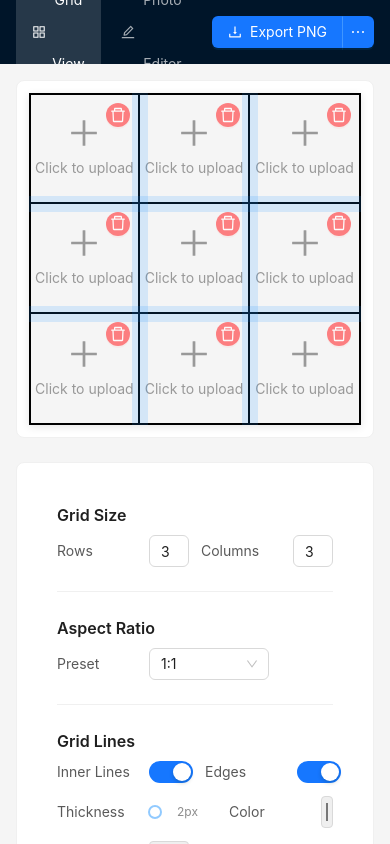
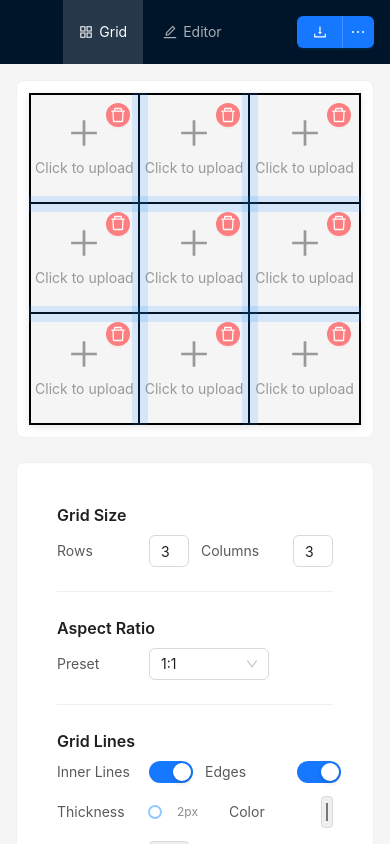
Before and after one commit to j-tegen/photogrids, a Vue app: page / in a window 390 px wide. Shown: the top 844 px of the page. Built offline with nearby package versions, Linux system fonts and the light colour scheme; the HTML template or start-up script is replaced by a standard one.

Commit message:
chore: minor mobile fixes

```diff
--- a/src/App.vue
+++ b/src/App.vue
@@ -96,14 +96,16 @@ function handleFormatChange(info: { key: string | number }) {
           @click="activeTab = 'grid'"
         >
           <AppstoreOutlined />
-          Grid View
+          <span class="tab-text-full">Grid View</span>
+          <span class="tab-text-short">Grid</span>
         </button>
         <button
           :class="['header-tab', { active: activeTab === 'editor' }]"
           @click="activeTab = 'editor'"
         >
           <EditOutlined />
-          Photo Editor
+          <span class="tab-text-full">Photo Editor</span>
+          <span class="tab-text-short">Editor</span>
         </button>
       </div>
       <Dropdown.Button
@@ -123,7 +125,7 @@ function handleFormatChange(info: { key: string | number }) {
           </Menu>
         </template>
         <DownloadOutlined />
-        {{ exportButtonText }}
+        <span class="export-text">{{ exportButtonText }}</span>
       </Dropdown.Button>
     </Layout.Header>
 
@@ -206,6 +208,10 @@ function handleFormatChange(info: { key: string | number }) {
   background: rgba(255, 255, 255, 0.15);
 }
 
+.tab-text-short {
+  display: none;
+}
+
 .app-body {
   flex: 1;
 }
@@ -254,6 +260,15 @@ function handleFormatChange(info: { key: string | number }) {
     display: none;
   }
 
+  .tab-text-full,
+  .export-text {
+    display: none;
+  }
+
+  .tab-text-short {
+    display: inline;
+  }
+
   .tab-content {
     padding: 16px;
   }
```
